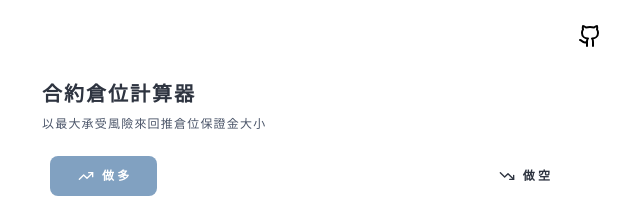
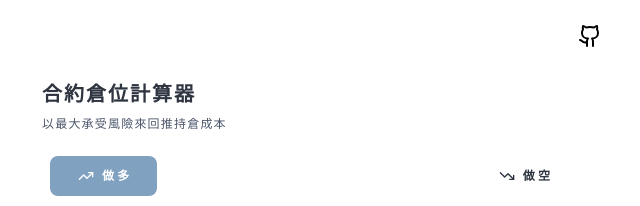
Before and after one commit to 1weiho/position-calculator, a React (Vite) app: page / in a window 1280 px wide. Shown: the top 206 px of the page, without its empty margins (326-966 px from the left). Built offline with nearby package versions, Linux system fonts and the light colour scheme.

Commit message:
fix: change the title to make sense

```diff
--- a/src/components/Head.tsx
+++ b/src/components/Head.tsx
@@ -15,7 +15,7 @@ const Head = () => {
           合約倉位計算器
         </h1>
         <h2 className="text-nord3 text-xs tracking-widest">
-          以最大承受風險來回推倉位保證金大小
+          以最大承受風險來回推持倉成本
         </h2>
       </div>
     </>
```
